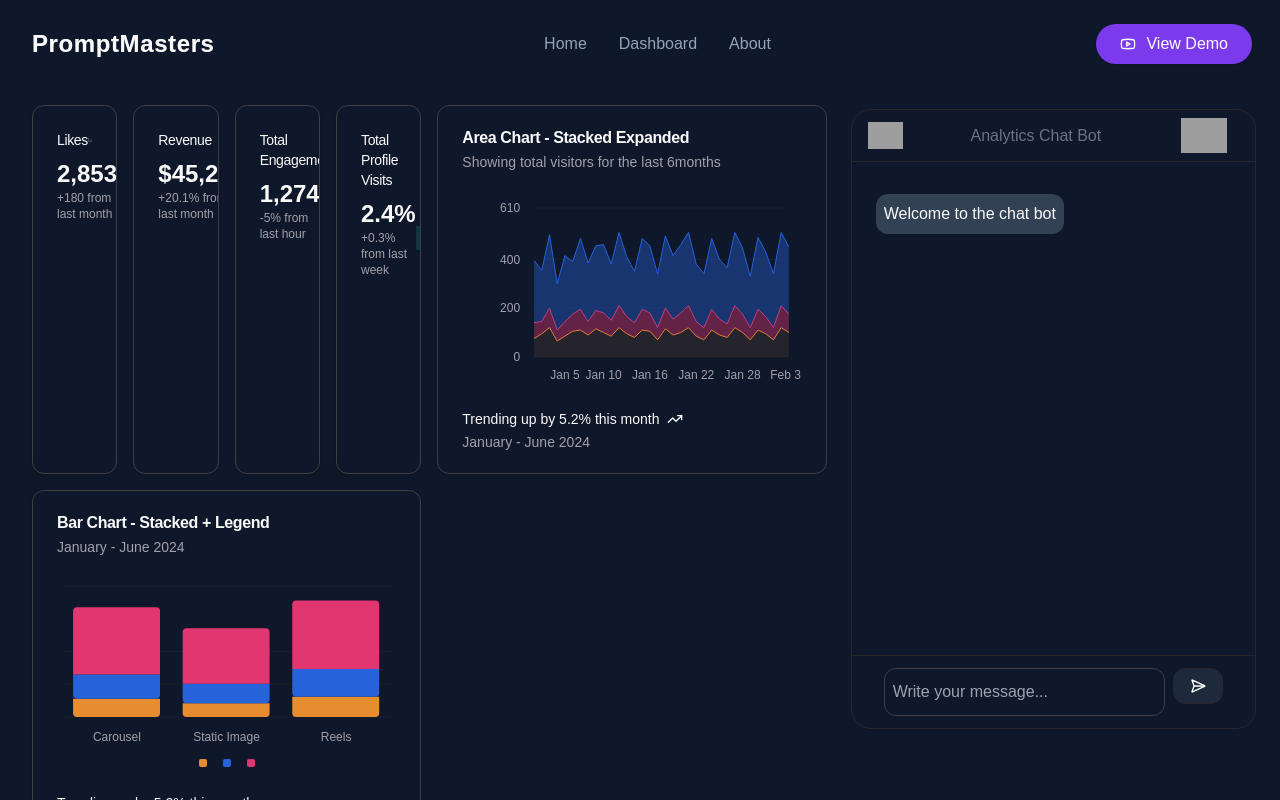
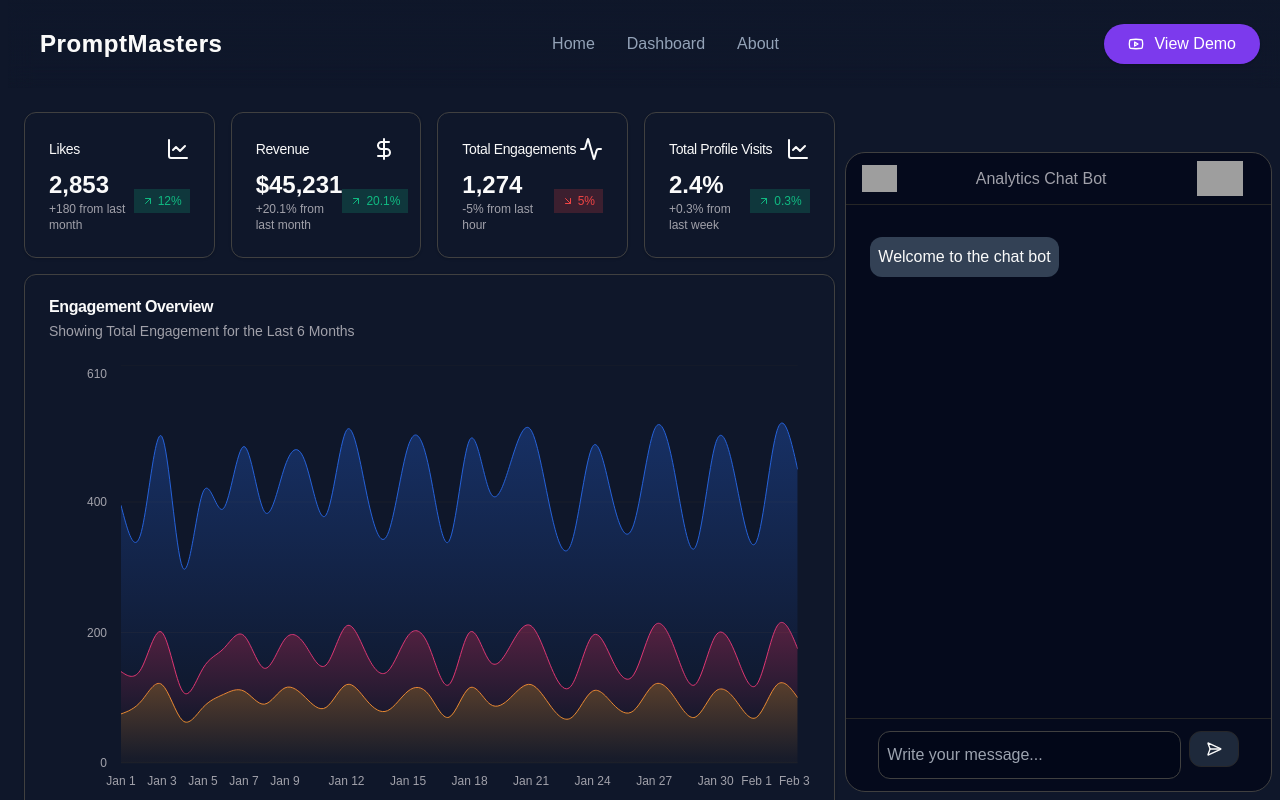
Before and after one commit to ishan-305/social-media-engagement, a Next.js app: page /dashboard in a window 1280 px wide. Shown: the top 800 px of the page. Built offline with nearby package versions, Linux system fonts and the light colour scheme; grey boxes are pictures that could not be loaded.

Commit message:
pre-final version

```diff
--- a/src/app/dashboard/page.tsx
+++ b/src/app/dashboard/page.tsx
@@ -1,3 +1,4 @@
+import { AreaChartGrad } from "@/components/area-chart-grad";
 import { AreaChartStacked } from "@/components/area-chart-stacked";
 import { BarChartPost } from "@/components/bar-chart";
 import StatCard from "@/components/stat-card";
@@ -5,12 +6,12 @@ import { Activity, DollarSign, LineChart, LineChartIcon } from "lucide-react";
 
 const Dashboard = () => {
   return (
-    <div className=" grid grid-cols-1 md:grid-cols-2 items-stretch justify-center px-2 gap-4 ">
+    <div className="flex flex-col gap-4">
       <div className="grid grid-cols-1 sm:grid-cols-2 lg:grid-cols-4 gap-4">
         <StatCard
           title="Likes"
           value="2,853"
-          icon={LineChartIcon}
+          icon={<LineChartIcon />}
           description="+180 from last month"
           change={12}
           trend="up"
@@ -19,7 +20,7 @@ const Dashboard = () => {
         <StatCard
           title="Revenue"
           value="$45,231"
-          icon={DollarSign}
+          icon={<DollarSign />}
           description="+20.1% from last month"
           change={20.1}
           trend="up"
@@ -28,7 +29,7 @@ const Dashboard = () => {
         <StatCard
           title="Total Engagements"
           value="1,274"
-          icon={Activity}
+          icon={<Activity />}
           description="-5% from last hour"
           change={5}
           trend="down"
@@ -37,14 +38,17 @@ const Dashboard = () => {
         <StatCard
           title="Total Profile Visits"
           value="2.4%"
-          icon={LineChart}
+          icon={<LineChart />}
           description="+0.3% from last week"
           change={0.3}
           trend="up"
         />
       </div>
-      <AreaChartStacked />
-      <BarChartPost />
+      <AreaChartGrad />
+      <div className=" grid grid-cols-1 md:grid-cols-2 items-stretch justify-center gap-4 ">
+        <AreaChartStacked />
+        <BarChartPost />
+      </div>
     </div>
   );
 };
--- a/src/app/layout.tsx
+++ b/src/app/layout.tsx
@@ -29,7 +29,7 @@ export default function RootLayout({
         className={`${geistSans.variable} ${geistMono.variable}  antialiased bg-slate-900 flex flex-col min-h-screen px-2`}
       >
         <Navbar />
-        {children}
+        <div className="mt-24">{children}</div>
       </body>
     </html>
   );
--- a/src/components/area-chart-grad.tsx
+++ b/src/components/area-chart-grad.tsx
@@ -48,9 +48,9 @@ export function AreaChartGrad() {
   return (
     <Card>
       <CardHeader>
-        <CardTitle>Area Chart - Gradient</CardTitle>
+        <CardTitle>Engagement Overview</CardTitle>
         <CardDescription>
-          Showing total visitors for the last 6 months
+          Showing Total Engagement for the Last 6 Months
         </CardDescription>
       </CardHeader>
       <CardContent>
--- a/src/components/area-chart-stacked.tsx
+++ b/src/components/area-chart-stacked.tsx
@@ -47,9 +47,9 @@ export function AreaChartStacked() {
   return (
     <Card>
       <CardHeader>
-        <CardTitle>Area Chart - Stacked Expanded</CardTitle>
+        <CardTitle>Likes Breakdown By Post Type</CardTitle>
         <CardDescription>
-          Showing total visitors for the last 6months
+          Showing total visitors for the last 6 months
         </CardDescription>
       </CardHeader>
       <CardContent>
--- a/src/components/bar-chart.tsx
+++ b/src/components/bar-chart.tsx
@@ -1,7 +1,7 @@
 "use client";
 
 import { TrendingUp } from "lucide-react";
-import { Bar, BarChart, CartesianGrid, XAxis } from "recharts";
+import { Bar, BarChart, CartesianGrid, XAxis, YAxis } from "recharts";
 
 import {
   Card,
@@ -23,16 +23,16 @@ import { engagementData, summarizeEngagementData } from "@/lib/data";
 const chartData = summarizeEngagementData(engagementData);
 
 const chartConfig = {
-  Total_Comments: {
-    label: "Total Comments",
+  totalComments: {
+    label: "Comments",
     color: "hsl(var(--chart-1))",
   },
-  Total_Likes: {
-    label: "Total Likes",
+  totalLikes: {
+    label: "Likes",
     color: "hsl(var(--chart-2))",
   },
-  Total_Shares: {
-    label: "Total Shares",
+  totalShares: {
+    label: "Shares",
     color: "hsl(var(--chart-3))",
   },
 } satisfies ChartConfig;
@@ -41,7 +41,7 @@ export function BarChartPost() {
   return (
     <Card>
       <CardHeader>
-        <CardTitle>Bar Chart - Stacked + Legend</CardTitle>
+        <CardTitle>Post Wise Performance</CardTitle>
         <CardDescription>January - June 2024</CardDescription>
       </CardHeader>
       <CardContent>
@@ -53,27 +53,34 @@ export function BarChartPost() {
               tickLine={false}
               tickMargin={10}
               axisLine={false}
-              //   tickFormatter={(value) => value.slice(0, 3)}
+              // tickFormatter={(value) => value.slice(0, 3)}
+            />
+            <YAxis
+              tickLine={false}
+              axisLine={false}
+              tickMargin={8}
+              domain={["auto", "auto"]}
+              tickFormatter={(value) => value / 1000 + "K"}
             />
             <ChartTooltip content={<ChartTooltipContent hideLabel />} />
             <ChartLegend content={<ChartLegendContent />} />
             <Bar
               dataKey="totalShares"
               stackId="a"
-              fill="var(--color-Total_Shares)"
+              fill="var(--color-totalShares)"
               radius={[0, 0, 4, 4]}
             />
             <Bar
               dataKey="totalComments"
               stackId="a"
-              fill="var(--color-Total_Comments)"
-              radius={[0, 0, 4, 4]}
+              fill="var(--color-totalComments)"
+              radius={[0, 0, 0, 0]}
             />
             <Bar
               dataKey="totalLikes"
               stackId="a"
-              fill="var(--color-Total_Likes)"
-              radius={[4, 4, 0, 0]}
+              fill="var(--color-totalLikes)"
+              radius={[8, 8, 0, 0]}
             />
           </BarChart>
         </ChartContainer>
--- a/src/components/chatbox.tsx
+++ b/src/components/chatbox.tsx
@@ -64,13 +64,13 @@ const Chatbox = () => {
     return (
       <Dialog>
         <DialogTrigger>
-          <div className="absolute bottom-4 right-4 rounded-3xl size-14 flex items-center justify-center bg-white text-black">
+          <div className="fixed bottom-4 right-4 rounded-3xl size-14 flex items-center justify-center bg-white text-black">
             <MessagesSquare size={32} />
           </div>
         </DialogTrigger>
-        <DialogContent className="bg-black border-none ">
+        <DialogContent className="bg-transparent border-none backdrop-blur-md h-screen">
           <DialogTitle className="hidden">Analytics Chat Bot</DialogTitle>
-          <div className="flex-[2]  flex overflow-hidden flex-col mx-auto w-full bg-slate-900 h-[620px] rounded-[20px]">
+          <div className="flex-[2] h-full flex overflow-hidden flex-col mx-auto w-full bg-slate-950 h-[620px] rounded-[20px]">
             <div className="flex flex-col px-4 py-2 w-full bg-slate-900 border-b border-neutral-700">
               <div className="flex gap-10  text-gray-300 items-center">
                 <h1 className="flex-1 text-center ">Analytics Chat Bot</h1>
@@ -124,7 +124,7 @@ const Chatbox = () => {
   }
 
   return (
-    <div className="flex-[2] my-1 flex overflow-hidden flex-col mx-auto w-full  h-[620px] border  rounded-[20px]">
+    <div className="fixed right-2 bottom-2 flex-[2] flex overflow-hidden flex-col mx-auto w-1/3  h-[640px] border border-neutral-700  rounded-[20px] bg-slate-950/70">
       <div className="flex flex-col px-4 py-2 w-full  border-b border-neutral-800">
         <div className="flex gap-10  text-gray-500 items-center">
           <img
@@ -132,7 +132,9 @@ const Chatbox = () => {
             src="https://cdn.builder.io/api/v1/image/assets/TEMP/7839996309323edec733ac9ef90d63a6540c24278f7e81f251639202b187c045?placeholderIfAbsent=true&apiKey=465f61beb0264131b80c2629d78776b3"
             className="object-contain shrink-0 aspect-square w-[35px]"
           />
-          <h1 className="flex-1 text-center ">Analytics Chat Bot</h1>
+          <h1 className="flex-1 text-center text-muted-foreground">
+            Analytics Chat Bot
+          </h1>
           <img
             loading="lazy"
             src="https://cdn.builder.io/api/v1/image/assets/TEMP/861617a334c0d905418b285edf7a421d64967067b68f9b7893c9f1a47d0ffc23?placeholderIfAbsent=true&apiKey=465f61beb0264131b80c2629d78776b3"
@@ -158,7 +160,7 @@ const Chatbox = () => {
 
       <div className="flex overflow-hidden gap-2 px-8 py-3  w-full  border-t border-solid border-neutral-800">
         <input
-          className="rounded-xl flex-1 h-12 px-2 leading-loose  bg-slate-900 border border-neutral-700"
+          className="rounded-xl flex-1 h-12 px-2 leading-loose  bg-slate-950/70 border border-neutral-700"
           placeholder="Write your message..."
           value={inputValue}
           onChange={(e) => setInputValue(e.target.value)}
--- a/src/components/navbar.tsx
+++ b/src/components/navbar.tsx
@@ -18,7 +18,7 @@ const navItems = [
 ];
 const Navbar = () => {
   return (
-    <div className="flex flex-col justify-center items-center py-6 w-full border-b border-solid border-b-slate-900 max-md:max-w-full">
+    <div className="fixed flex flex-col justify-center items-center py-6 w-full  border-solid  max-md:max-w-full bg-gradient-to-b from-slate-900 to-transparent z-10 backdrop-blur-md">
       <div className="flex flex-col sm:flex-row flex-wrap gap-10 justify-between items-center max-w-full w-[1224px]">
         <div className="flex overflow-hidden relative gap-px items-start self-stretch px-1 py-0.5 my-auto ">
           <div className="flex z-0 gap-2.5 items-center">
--- a/src/components/stat-card.tsx
+++ b/src/components/stat-card.tsx
@@ -8,7 +8,7 @@ import { cn } from "@/lib/utils";
 interface StatCardProps {
   title: string;
   value: string;
-  icon: LucideIcon;
+  icon: React.ReactElement<LucideIcon>;
   description: string;
   change: number;
   trend?: "up" | "down";
@@ -17,7 +17,7 @@ interface StatCardProps {
 export default function StatCard({
   title,
   value,
-  icon: Icon,
+  icon,
   description,
   change,
   trend = "up",
@@ -29,7 +29,7 @@ export default function StatCard({
     <Card className="relative overflow-hidden transition-all hover:shadow-lg">
       <CardHeader className="flex flex-row items-center justify-between pb-2 space-y-0">
         <CardTitle className="text-sm font-medium">{title}</CardTitle>
-        <Icon className="h-4 w-4 text-muted-foreground" />
+        {icon}
       </CardHeader>
       <CardContent>
         <div className="flex items-center justify-between">
```
